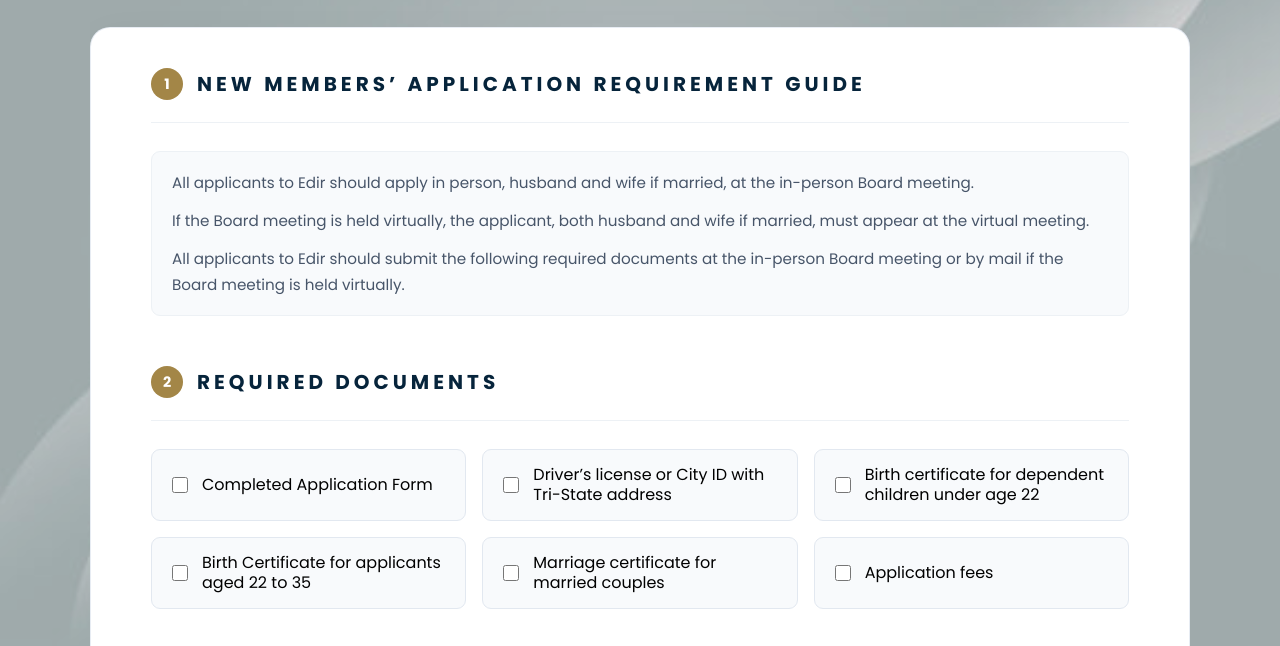
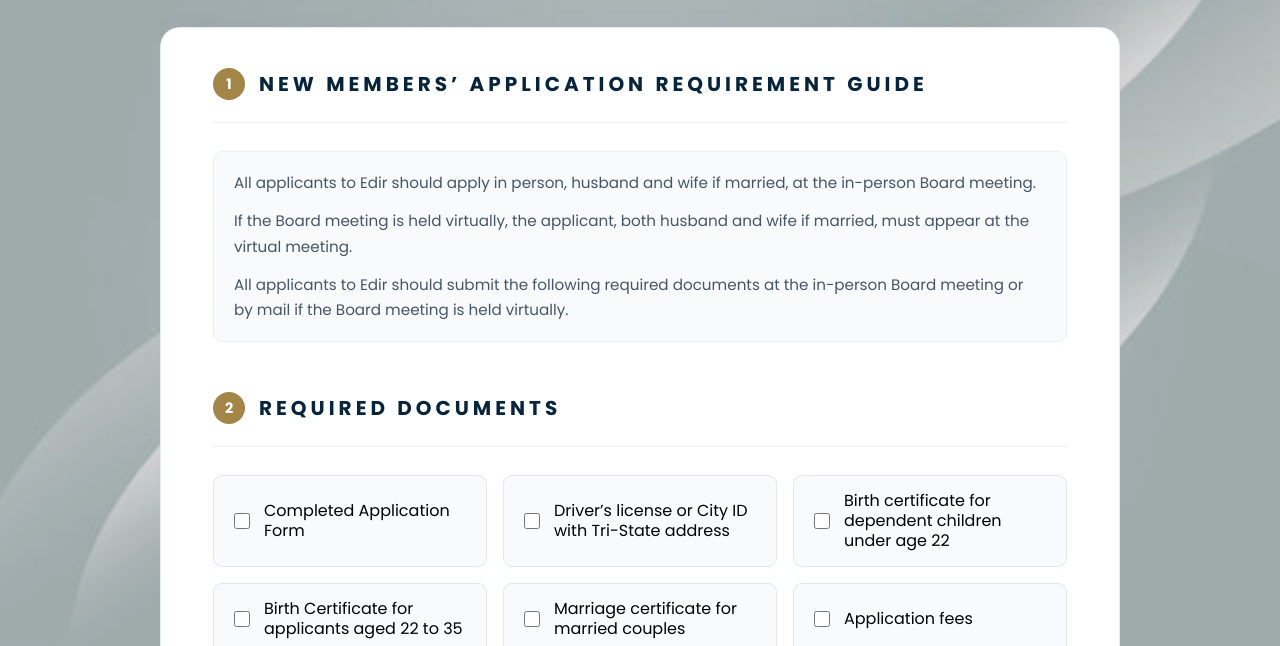
Before and after one commit to ahmadrzaa/eemaa_form, a website: page index.html in a window 1280 px wide. Shown: the part 154-800 px from the top of the page. Drawn offline with Linux system fonts and the light colour scheme.

Commit message:
Update style

```diff
--- a/style.css
+++ b/style.css
@@ -81,8 +81,8 @@ textarea {
 
 /* MAIN WIDTH */
 .eemaa-member-shell {
-    width: min(1100px, calc(100vw - 48px));
-    max-width: 100%;
+    width: min(960px, calc(100vw - 96px));
+    max-width: 960px;
     margin: 0 auto;
     overflow-x: hidden;
 }
@@ -123,7 +123,7 @@ textarea {
     background: #ffffff;
     border-radius: 20px;
     box-shadow: 0 10px 40px rgba(0, 5, 20, 0.04);
-    padding: 40px 60px;
+    padding: 40px 52px;
     border: 1px solid rgba(226, 232, 240, 0.8);
     overflow-x: hidden;
 }
@@ -587,7 +587,8 @@ input[type="date"].eemaa-input::-webkit-calendar-picker-indicator {
 /* TABLET / SMALL LAPTOP */
 @media (max-width: 1024px) {
     .eemaa-member-shell {
-        width: min(920px, calc(100vw - 40px));
+        width: min(900px, calc(100vw - 40px));
+        max-width: 900px;
     }
 
     .eemaa-form-container {
```
